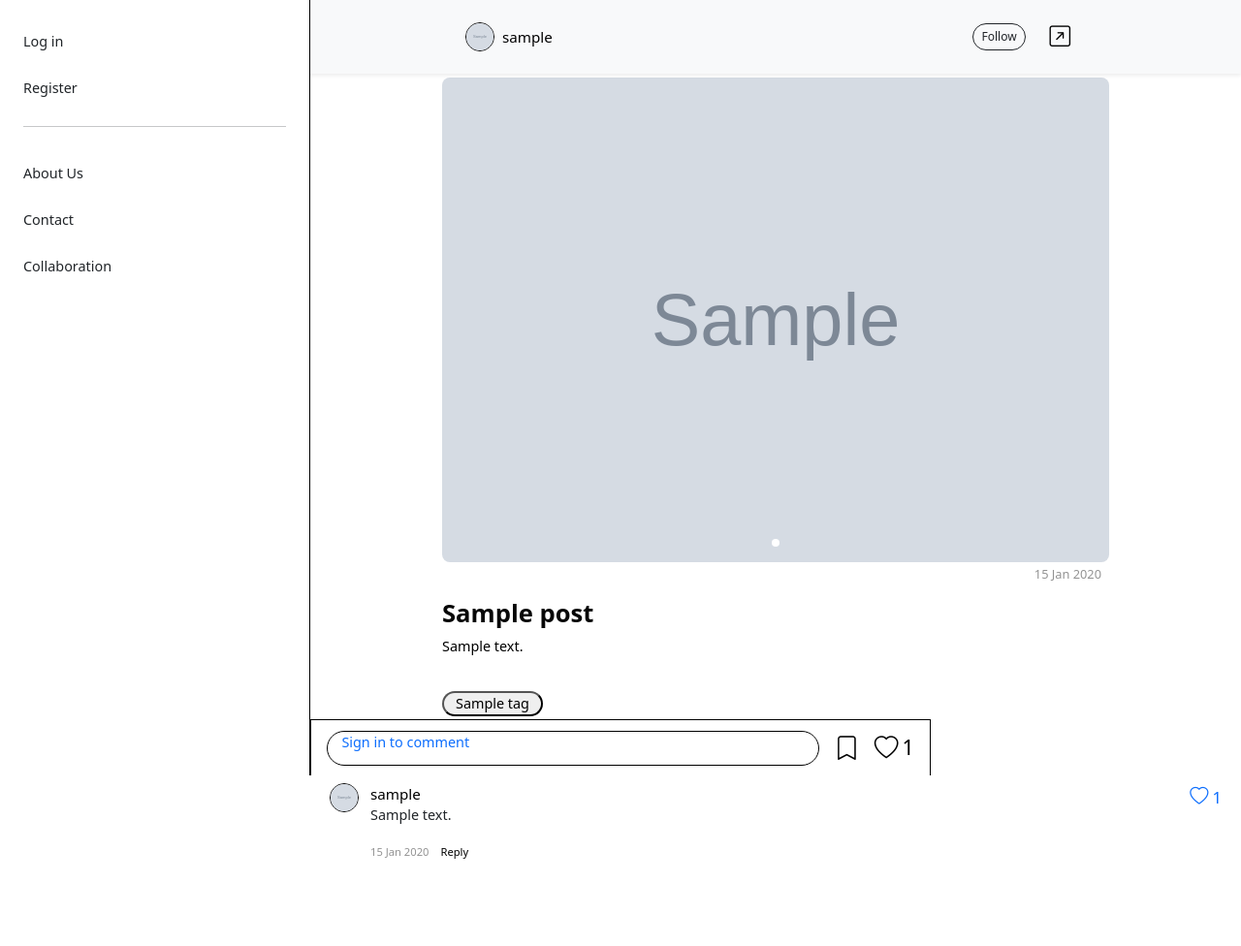
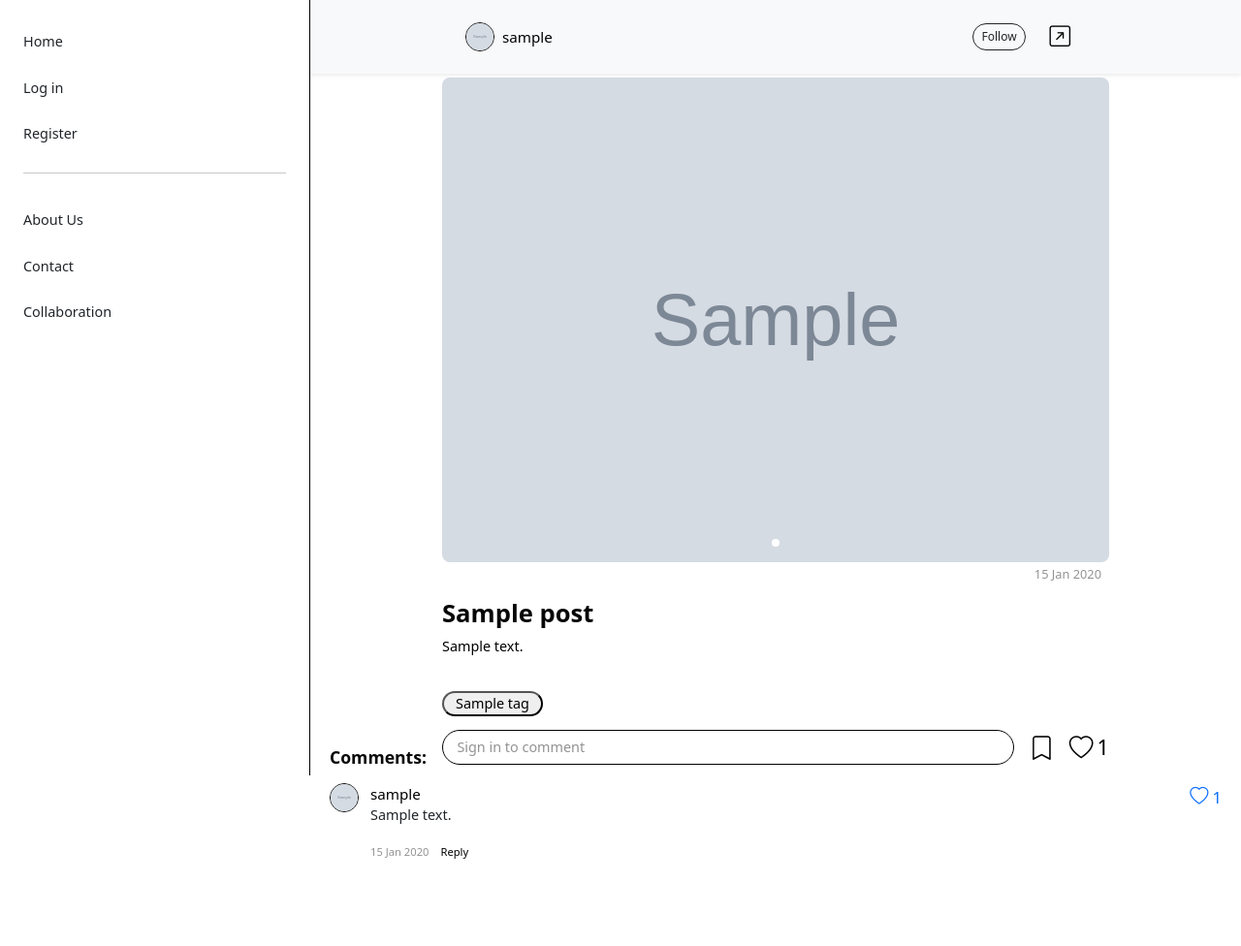
Before and after one commit to JJYNG1023/Project_3_Mira_Blog, a Django app: a page that uses templates/base.html in a window 1280 px wide. Shown: the whole page at 97% size. Run offline with Django 4.2, Linux system fonts and the light colour scheme; tables that the repository leaves empty hold one stand-in row (values such as "Sample post"); grey boxes marked "Sample" are stand-in pictures.

Commit message:
fix view bug for css for large screen views

```diff
--- a/blog/static/blog/css/style.css
+++ b/blog/static/blog/css/style.css
@@ -744,6 +744,17 @@ div.mira-post-image {
         font-weight: var(--font-weight-bold);
         font-size: var(--font-size-lg);
     }
+
+    /* bottom action bar */
+    .post-bottom-action-bar {
+        width: 100%;
+        max-width: none;
+        left: 0;
+        right: 0;
+        transform: none;
+        border-left: none;
+        border-right: none;
+}
 }
 
 
@@ -805,14 +816,20 @@ div.mira-post-image {
         padding-right: 1rem;
     }
 
+    /* bottom action bar */
+    .post-bottom-action-bar {
+        max-width: 720px;
+        width: 100%;
+        left: calc(20rem + ((100vw - 20rem) / 2));
+        right: auto;
+        transform: translateX(-50%);
+        border-style: none;
+    }
 
     .bottom-mobile-nav {
         display: none;
     }
 
-    .post-action-bar {
-        display: none;
-    }
     .bi-list{
         display: none;
     }
--- a/blog/templates/blog/post_detail.html
+++ b/blog/templates/blog/post_detail.html
@@ -399,7 +399,7 @@
   {% else %}
   <a
     href="{% url 'account_login' %}"
-    class="post-comment-input text-decoration-none"
+    class="post-comment-input text-decoration-none comment-meta"
   >
     Sign in to comment
   </a>
--- a/mira_blog/settings.py
+++ b/mira_blog/settings.py
@@ -29,7 +29,7 @@ BASE_DIR = Path(__file__).resolve().parent.parent
 SECRET_KEY = os.environ.get("SECRET_KEY")
 
 # SECURITY WARNING: don't run with debug turned on in production!
-DEBUG = False
+DEBUG = os.environ.get("DEBUG", "False") == "True"
 
 ALLOWED_HOSTS = ['.herokuapp.com', 'localhost', '127.0.0.1',  "localhost", 'mira-blog-c09c40ce2113.herokuapp.com']
 
--- a/templates/base.html
+++ b/templates/base.html
@@ -60,6 +60,7 @@
                 <a href="{% url 'about_us' %}" class="nav-link px-0 text-dark">Collaboration</a>
 
             {% else %}
+                <a href="{% url 'home' %}" class="nav-link px-0 text-dark {% if current_url == 'home' %}desktop-nav-active{% else %}text-dark{% endif %}">Home</a>
                 <a href="{% url 'account_login' %}" class="nav-link px-0 text-dark {% if current_url == 'account_login' %}desktop-nav-active{% else %}text-dark{% endif %}">Log in</a>
                 <a href="{% url 'account_signup' %}" class="nav-link px-0 text-dark {% if current_url == 'account_signup' %}desktop-nav-active{% else %}text-dark{% endif %}">Register</a>
 
```
